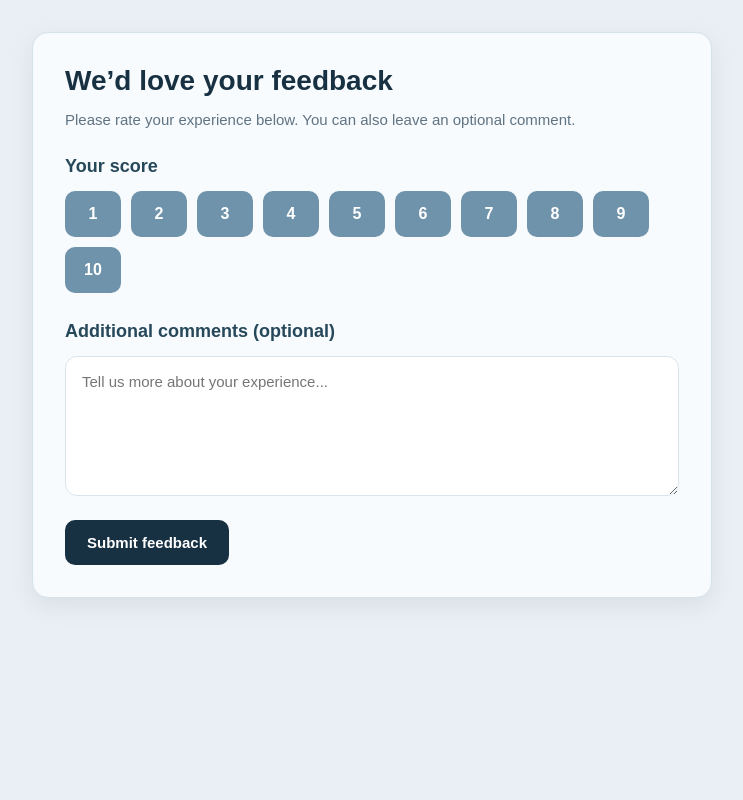
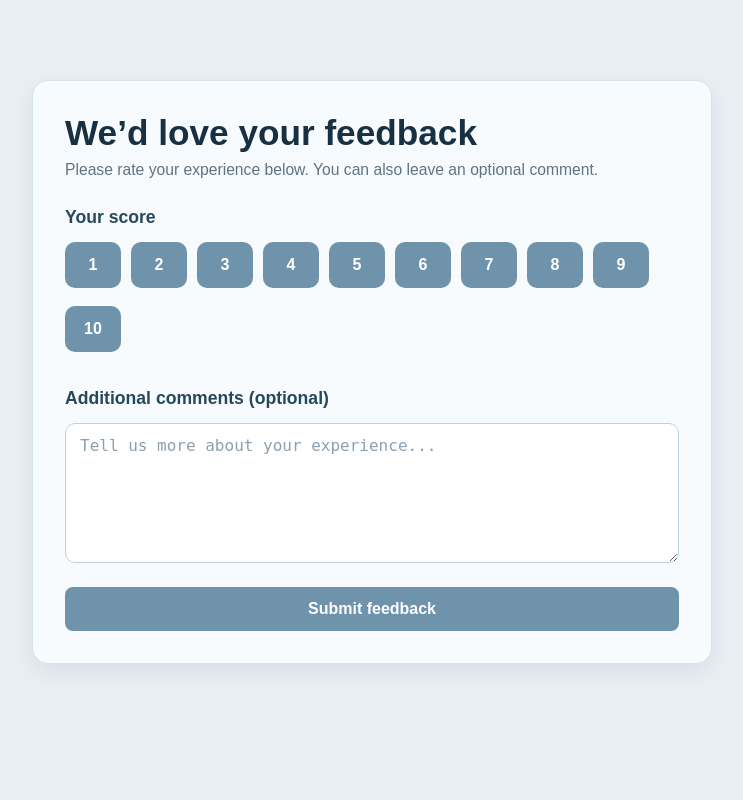
Before and after one commit to chrgxh/my_review_app, a FastAPI app: template templates/feedback_page.html in a window 1280 px wide. Shown: the whole page, without its empty margins (268-1011 px from the left). Run offline with FastAPI, Linux system fonts and the light colour scheme; the template is opened without the code that fills it, so the values that code supplies are empty; parts of the project's set-up code (start-up, migrations or seed data) failed here and were passed over.

Commit message:
Unify styles

```diff
--- a/static/css/styles.css
+++ b/static/css/styles.css
@@ -127,6 +127,10 @@ textarea::placeholder {
     gap: 12px;
 }
 
+.button-row form {
+    margin: 0;
+}
+
 button {
     border: none;
     border-radius: 10px;
@@ -144,7 +148,7 @@ button:active {
     align-items: center;
     justify-content: center;
     padding: 10px 16px;
-    border-radius: 8px;   /* THIS is the key */
+    border-radius: 8px;
     border: none;
     cursor: pointer;
     text-decoration: none;
@@ -310,3 +314,68 @@ button:active {
         max-width: 90vw;
     }
 }
+
+.feedback-card {
+    width: 100%;
+    max-width: 680px;
+}
+
+.section-title {
+    margin: 0 0 14px;
+    font-size: 1.1rem;
+    color: #27485a;
+}
+
+.score-row {
+    display: flex;
+    gap: 10px;
+    flex-wrap: wrap;
+    margin-bottom: 28px;
+}
+
+.score-option input[type="radio"] {
+    display: none;
+}
+
+.score-label {
+    display: inline-flex;
+    align-items: center;
+    justify-content: center;
+    min-width: 56px;
+    padding: 14px 0;
+    background: #6f93ab;
+    color: #ffffff;
+    border-radius: 10px;
+    font-weight: 600;
+    font-size: 1rem;
+    cursor: pointer;
+    transition: background 0.15s ease, opacity 0.15s ease;
+}
+
+.score-label:hover {
+    opacity: 0.9;
+}
+
+.score-option input[type="radio"]:checked + .score-label {
+    background: #183142;
+}
+
+.feedback-message-card {
+    width: 100%;
+    max-width: 680px;
+}
+
+.message {
+    margin: 0;
+    color: #5f7383;
+    font-size: 0.96rem;
+    line-height: 1.6;
+}
+
+.review-link-wrapper {
+    margin-top: 24px;
+}
+
+.review-link-wrapper .btn-primary {
+    flex: 0 0 auto;
+}
--- a/templates/feedback_page.html
+++ b/templates/feedback_page.html
@@ -4,135 +4,16 @@
     <meta charset="UTF-8">
     <meta name="viewport" content="width=device-width, initial-scale=1.0">
     <title>Leave Feedback</title>
-    <style>
-        body {
-            margin: 0;
-            padding: 32px 16px;
-            background: #e9eff4;
-            font-family: Arial, sans-serif;
-            color: #1f2a37;
-        }
-
-        .page-wrapper {
-            max-width: 680px;
-            margin: 0 auto;
-        }
-
-        .card {
-            background: #f8fbfd;
-            border: 1px solid #d6e2ea;
-            border-radius: 16px;
-            padding: 32px;
-            box-shadow: 0 8px 24px rgba(32, 55, 70, 0.08);
-        }
-
-        h1 {
-            margin: 0 0 12px;
-            font-size: 28px;
-            color: #183142;
-        }
-
-        .subtitle {
-            margin-bottom: 24px;
-            color: #5f7383;
-            font-size: 15px;
-            line-height: 1.5;
-        }
-
-        .section-title {
-            margin: 0 0 14px;
-            font-size: 18px;
-            color: #27485a;
-        }
-
-        .score-row {
-            display: flex;
-            gap: 10px;
-            flex-wrap: wrap;
-            margin-bottom: 28px;
-        }
-
-        .score-option input[type="radio"] {
-            display: none;
-        }
-
-        .score-label {
-            display: inline-block;
-            min-width: 56px;
-            padding: 14px 0;
-            text-align: center;
-            background: #6f93ab;
-            color: #ffffff;
-            border-radius: 10px;
-            font-weight: 600;
-            font-size: 16px;
-            cursor: pointer;
-            transition: 0.15s ease;
-        }
-
-        .score-option input[type="radio"]:checked + .score-label {
-            background: #183142;
-        }
-
-        .score-label:hover {
-            opacity: 0.9;
-        }
-
-        .comment-box {
-            width: 100%;
-            min-height: 140px;
-            padding: 14px 16px;
-            border: 1px solid #dbe5ec;
-            border-radius: 12px;
-            font-size: 15px;
-            line-height: 1.5;
-            resize: vertical;
-            box-sizing: border-box;
-            margin-bottom: 20px;
-            font-family: Arial, sans-serif;
-        }
-
-        .submit-btn {
-            display: inline-block;
-            border: none;
-            background: #183142;
-            color: white;
-            padding: 14px 22px;
-            border-radius: 10px;
-            font-size: 15px;
-            font-weight: 600;
-            cursor: pointer;
-        }
-
-        .submit-btn:hover {
-            opacity: 0.95;
-        }
-
-        .extra-link {
-            margin-top: 22px;
-            font-size: 14px;
-            color: #5f7383;
-        }
-
-        .extra-link a {
-            color: #183142;
-            font-weight: 600;
-            text-decoration: none;
-        }
-
-        .extra-link a:hover {
-            text-decoration: underline;
-        }
-    </style>
+    <link rel="stylesheet" href="/static/css/styles.css">
 </head>
 <body>
-    <div class="page-wrapper">
-        <div class="card">
+    <div class="auth-page">
+        <div class="card feedback-card">
             <h1>We’d love your feedback</h1>
 
-            <div class="subtitle">
+            <p class="subtitle">
                 Please rate your experience below. You can also leave an optional comment.
-            </div>
+            </p>
 
             <form action="/submit-feedback" method="post">
                 <input type="hidden" name="token" value="{{ token }}">
@@ -193,13 +74,17 @@
 
                 <h2 class="section-title">Additional comments (optional)</h2>
 
-                <textarea
-                    name="comment"
-                    class="comment-box"
-                    placeholder="Tell us more about your experience..."
-                ></textarea>
+                <div class="form-group">
+                    <textarea
+                        id="comment"
+                        name="comment"
+                        placeholder="Tell us more about your experience..."
+                    >{% if comment %}{{ comment }}{% endif %}</textarea>
+                </div>
 
-                <button type="submit" class="submit-btn">Submit feedback</button>
+                <div class="button-row">
+                    <button type="submit" class="btn btn-primary">Submit feedback</button>
+                </div>
             </form>
         </div>
     </div>
```
Also changed, not shown: templates/login.html (+5 -6 lines), templates/thank_you.html (+4 -57 lines).
